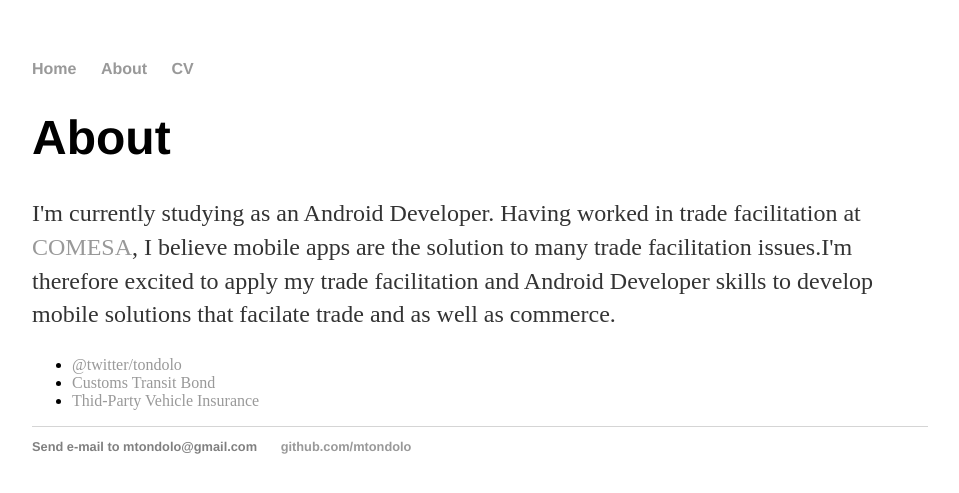
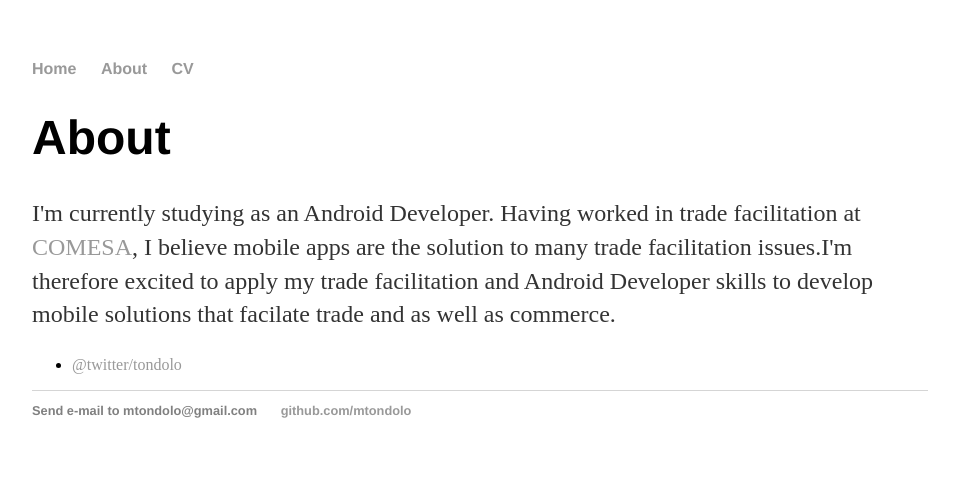
Before and after one commit to mtondolo/mtondolo.github.io, a Jekyll site: the page built from about/index.html, in a window 1280 px wide. Shown: the top 493 px of the page, without its empty margins (160-1119 px from the left). Built offline with Jekyll 4.4.1, drawn with Linux system fonts in a browser that asks for light colours.

Commit message:
Delete Links

```diff
--- a/about/index.html
+++ b/about/index.html
@@ -11,7 +11,5 @@
 			to develop mobile solutions that facilate trade and as well as commerce.</p>
 			<ul class="contacts">
 				<li><a href="https://twitter.com/tondolo">@twitter/tondolo</a></li>
-				<li><a href="https://twitter.com/tondolo">Customs Transit Bond</a></li>
-				<li><a href="https://twitter.com/tondolo">Thid-Party Vehicle Insurance</a></li>
 			 </ul>
 		</div>
```
